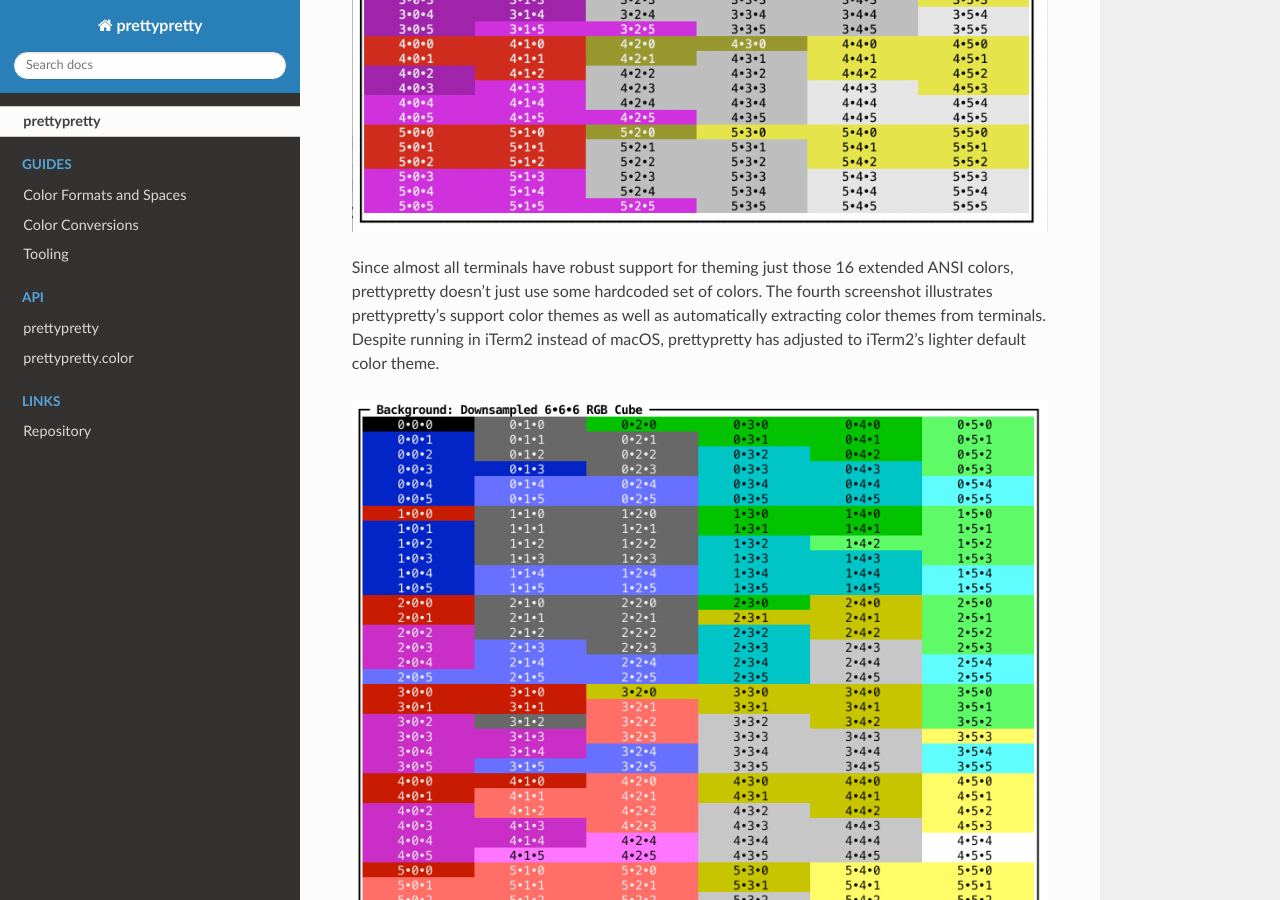
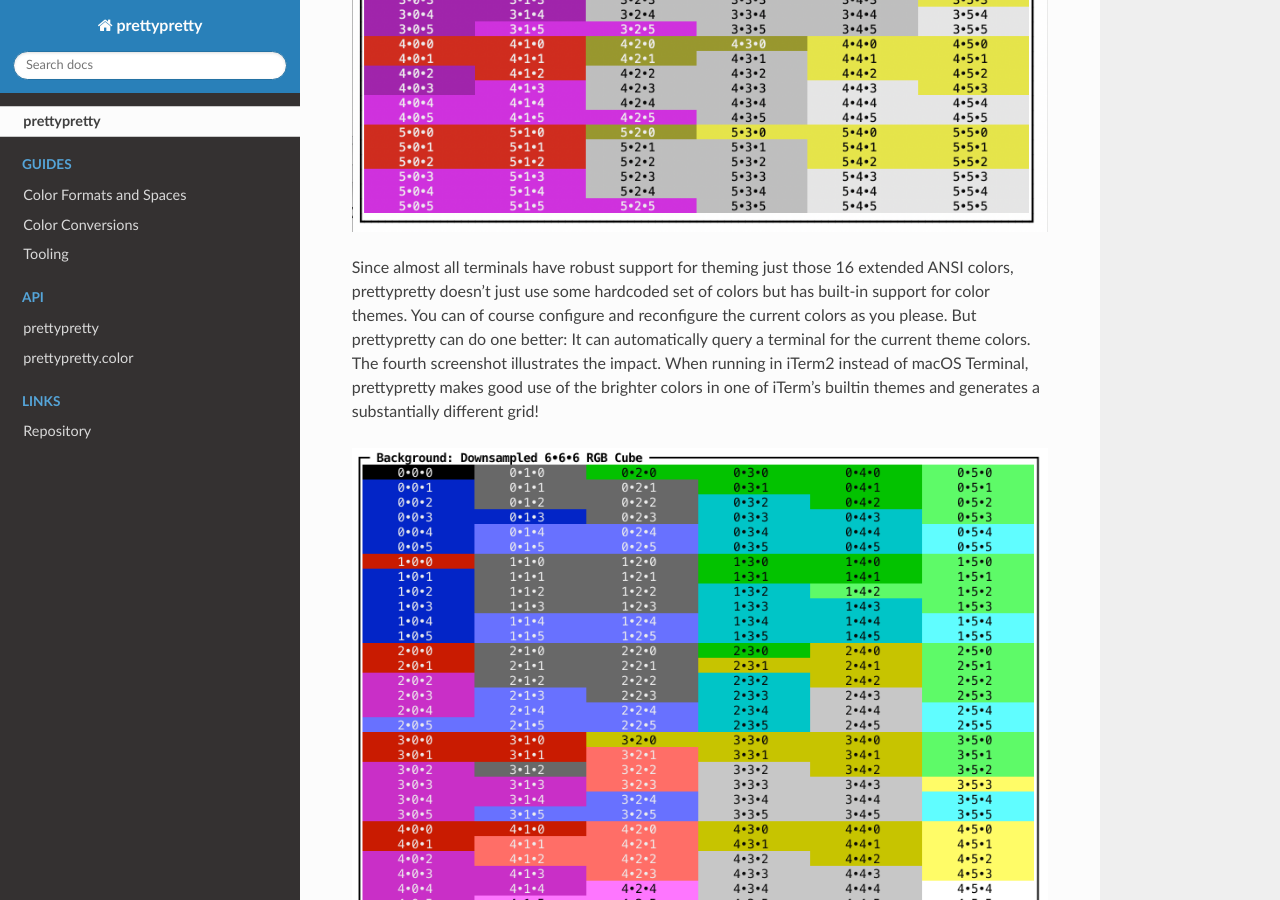
Before and after one commit to apparebit/prettypretty, a Sphinx documentation site: the page built from docs/index.rst, in a window 1280 px wide and 900 px high, scrolled down 2354 px. Built offline with Sphinx 7.4.7 and the Read the Docs theme 2.0.0, drawn with Linux system fonts in a browser that asks for light colours.

Commit message:
improve wording

```diff
--- a/docs/index.rst
+++ b/docs/index.rst
@@ -66,11 +66,13 @@
 
 
 Since almost all terminals have robust support for theming just those 16
-extended ANSI colors, prettypretty doesn't just use some hardcoded set of
-colors. The fourth screenshot illustrates prettypretty's support color themes as
-well as automatically extracting color themes from  terminals. Despite running
-in iTerm2 instead of macOS, prettypretty has adjusted to iTerm2's lighter
-default color theme.
+extended ANSI colors, prettypretty doesn't just use some hardcoded set of colors
+but has built-in support for color themes. You can of course configure and
+reconfigure the current colors as you please. But prettypretty can do one
+better: It can automatically query a terminal for the current theme colors.
+The fourth screenshot illustrates the impact. When running in iTerm2 instead of
+macOS Terminal, prettypretty makes good use of the brighter colors in one of
+iTerm's builtin themes and generates a substantially different grid!
 
 .. image:: figures/rgb6-ansi-iterm2.png
    :alt: The 6x6x6 RGB cube used for text colors
```
Also changed, not shown: README.md (+6 -6 lines).
